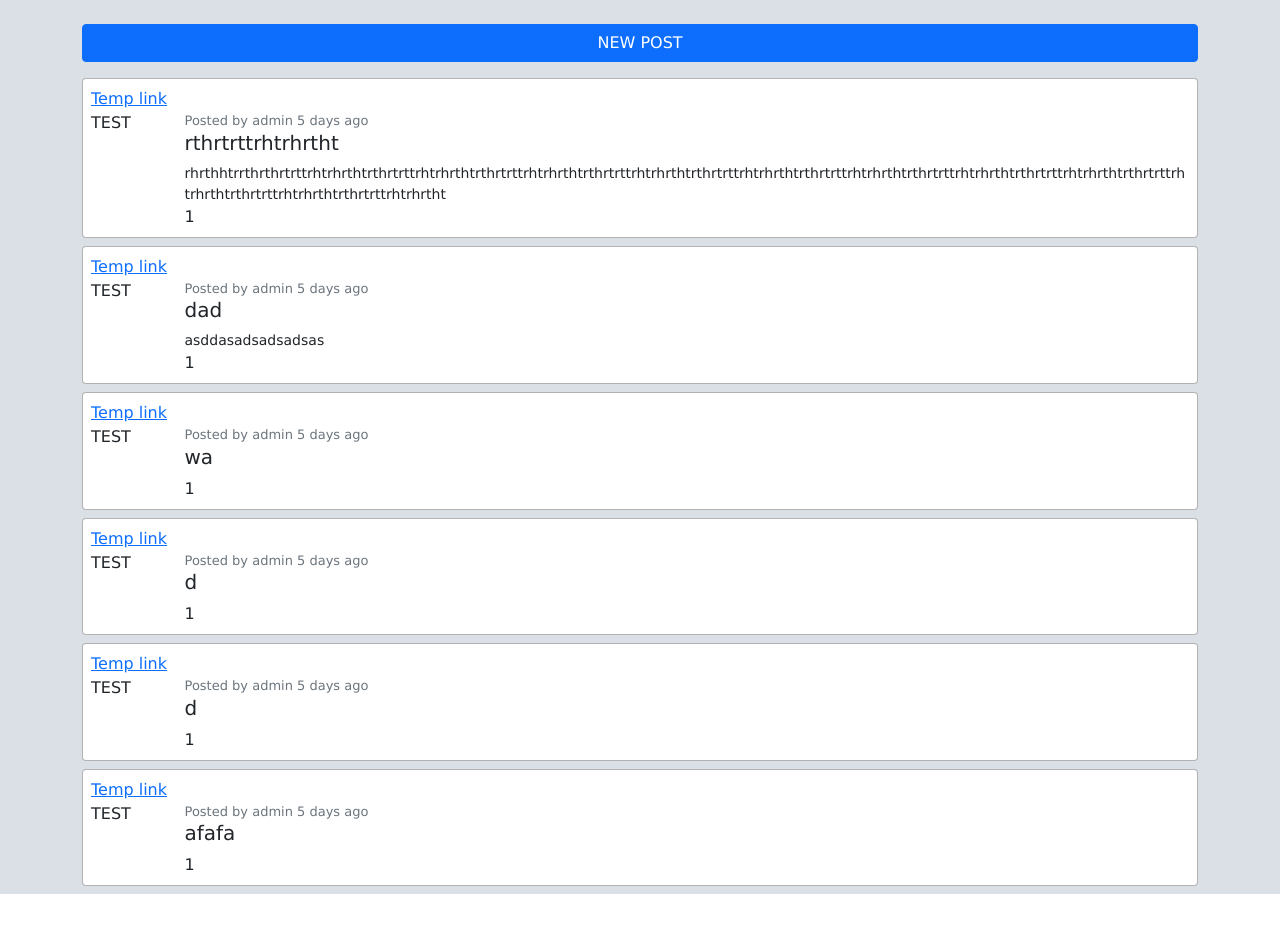
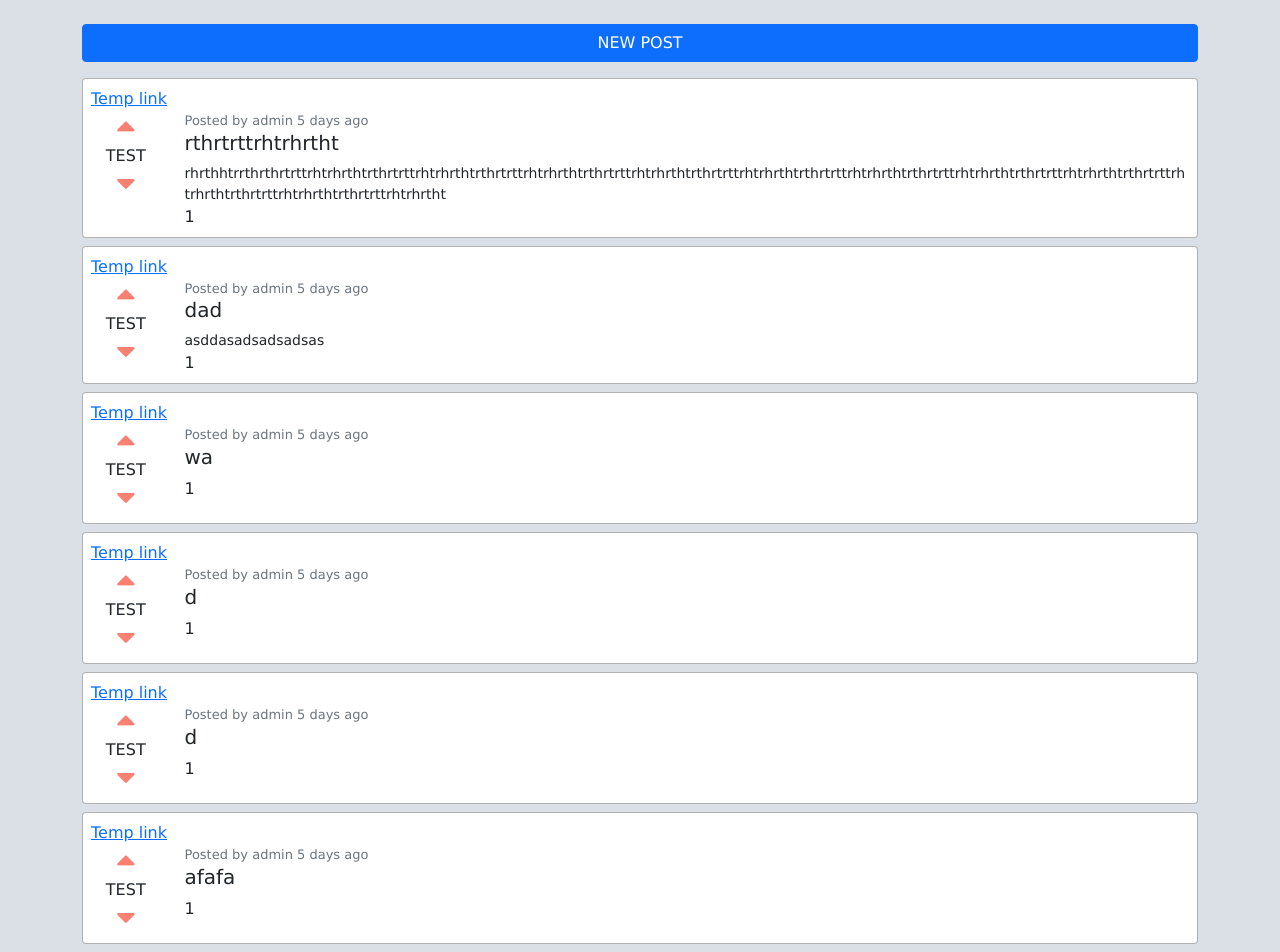
Before and after one commit to random56428/forum, a Flask app: page / in a window 1280 px wide. Shown: the part 57-1009 px from the top of the page. Before the commit the page ends 951 px from the top, so only its background shows below. Run offline with Flask 2, Linux system fonts and the light colour scheme; a user stored in the database is signed in; some libraries are stand-ins or nearby versions.

Commit message:
small addition save work

```diff
--- a/templates/index.html
+++ b/templates/index.html
@@ -9,6 +9,11 @@
     .a-post:hover {
         border: 1px solid rgba(0, 0, 0, 0.7);
         cursor: pointer;
+    }
+
+    .fas {
+        color: salmon;
+        font-size: 30px;
     }
 </style>
 {% endblock %}
@@ -22,7 +27,14 @@
 <div class="bg-white p-2 mb-2 rounded a-post">
     <a id="openpost" href="{{url_for('post', id=post['post_id'])}}">Temp link</a>
     <div class="row">
-        <div class="col-md-1 stretch order-md-first">TEST</div>
+        <div class="col-md-1 stretch order-md-first">
+            <div class="vstack" style="text-align: center;">
+                <div><i class="fas fa-caret-up"></i></div>
+                <div>TEST</div>
+                <div><i class="fas fa-caret-down"></i></div>
+            </div>
+        </div>
+
         <div class="col order-sm-first order-first">
             <div class="text-muted" style="font-size: small">
                 Posted by {{ post["username"] }} {{ moment(post["date"]).fromNow() }}
--- a/templates/settings.html
+++ b/templates/settings.html
@@ -228,7 +228,7 @@
         <div class="headings text-muted fw-bold">PROFILE</div>
         <hr>
     </div>
-    <div class="content">
+    <div class="content mb-5">
         <div>
             <div class="my-2 col-12 col-lg-8 col-md-9 d-flex justify-content-md-start justify-content-center">
                 <div class="d-flex align-items-center justify-content-center">
@@ -256,7 +256,7 @@
         <div class="headings text-muted fw-bold">ACCOUNT</div>
         <hr>
     </div>
-    <div class="content">
+    <div class="content mb-5">
         <div>
             <span style="font-size: 14px;">Change password</span>
             <!--https://getbootstrap.com/docs/5.1/forms/overview/-->
@@ -315,7 +315,7 @@
         <div class="headings text-muted fw-bold">DEACTIVATE ACCOUNT</div>
         <hr>
     </div>
-    <div class="content">
+    <div class="content mb-5">
         <div>
             <button type="button" class="btn btn-danger btn-sm" data-bs-toggle="modal"
                 data-bs-target="#deactivateModal">
```
Also changed, not shown: forum.db.
